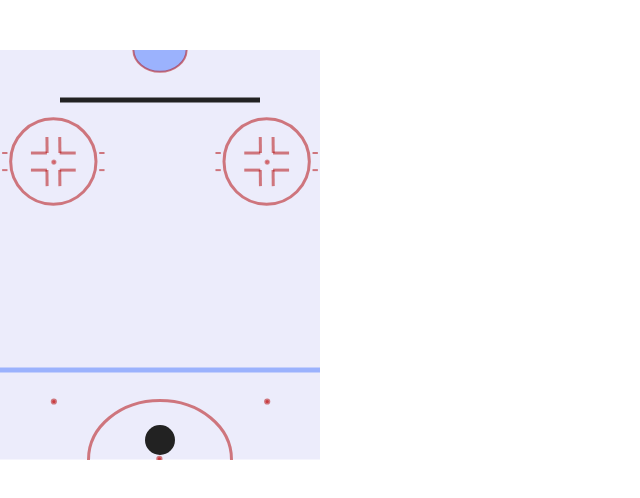
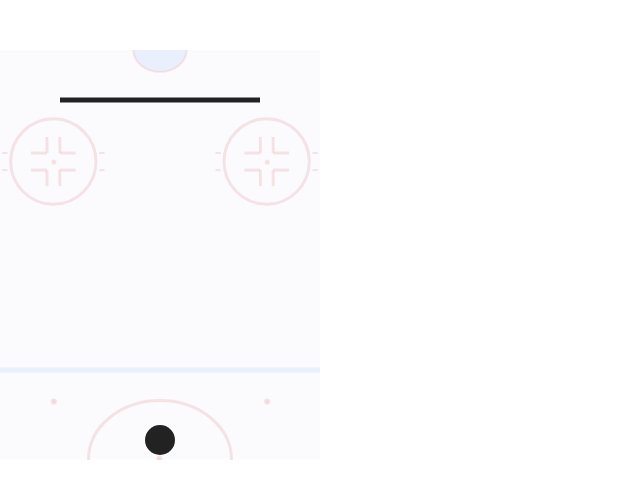
Before and after one commit to team3b/Puckt, a plain HTML site: page src/index.html in a window 1280 px wide. Shown: the whole page, without its empty margins (0-640 px from the left). Drawn offline with Linux system fonts and the light colour scheme.

Commit message:
Reduced ice-rink opacity

```diff
--- a/src/style.css
+++ b/src/style.css
@@ -23,8 +23,8 @@ canvas {
 	left: 0;
 }
 
-#svg {
-	opacity: 0.3;
+canvas#ice-rink {
+    opacity: 0.2;
 }
 
 .message {
```
Also changed, not shown: src/index.html (+4 -0 lines).
